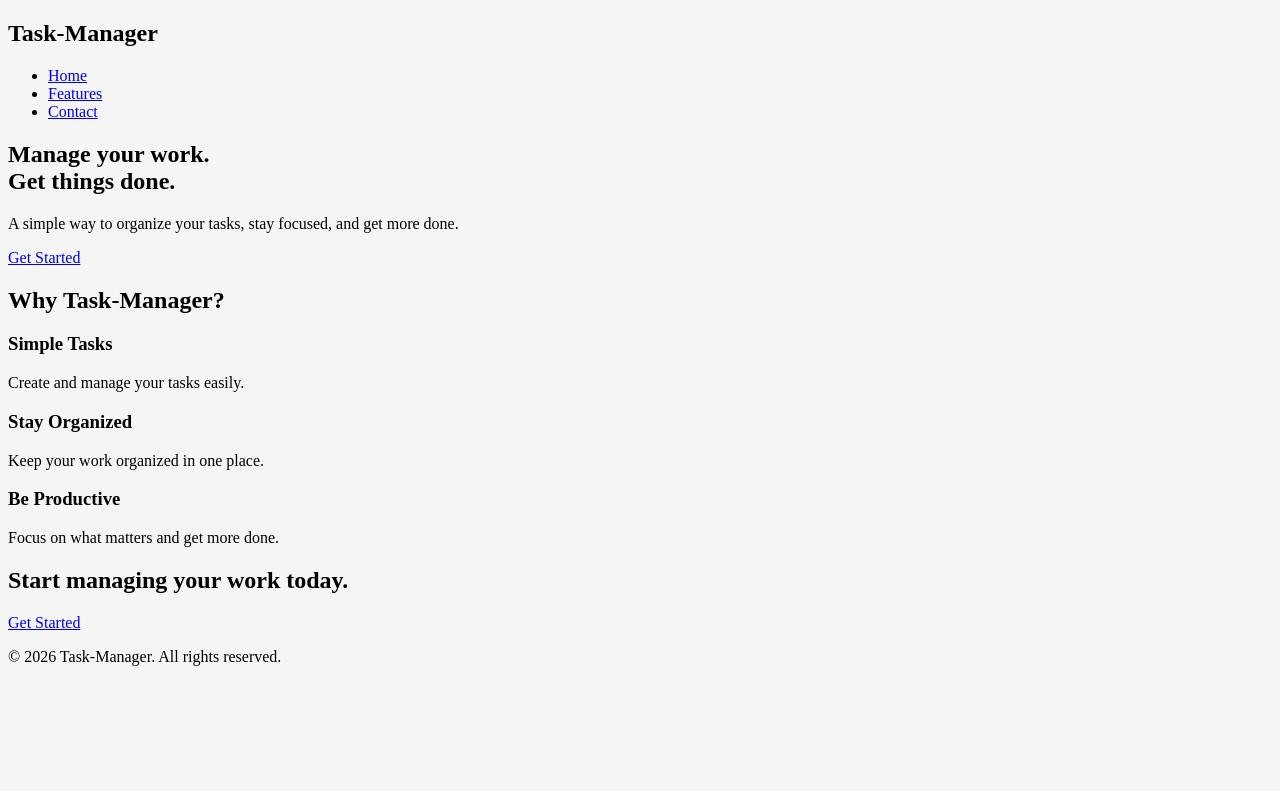
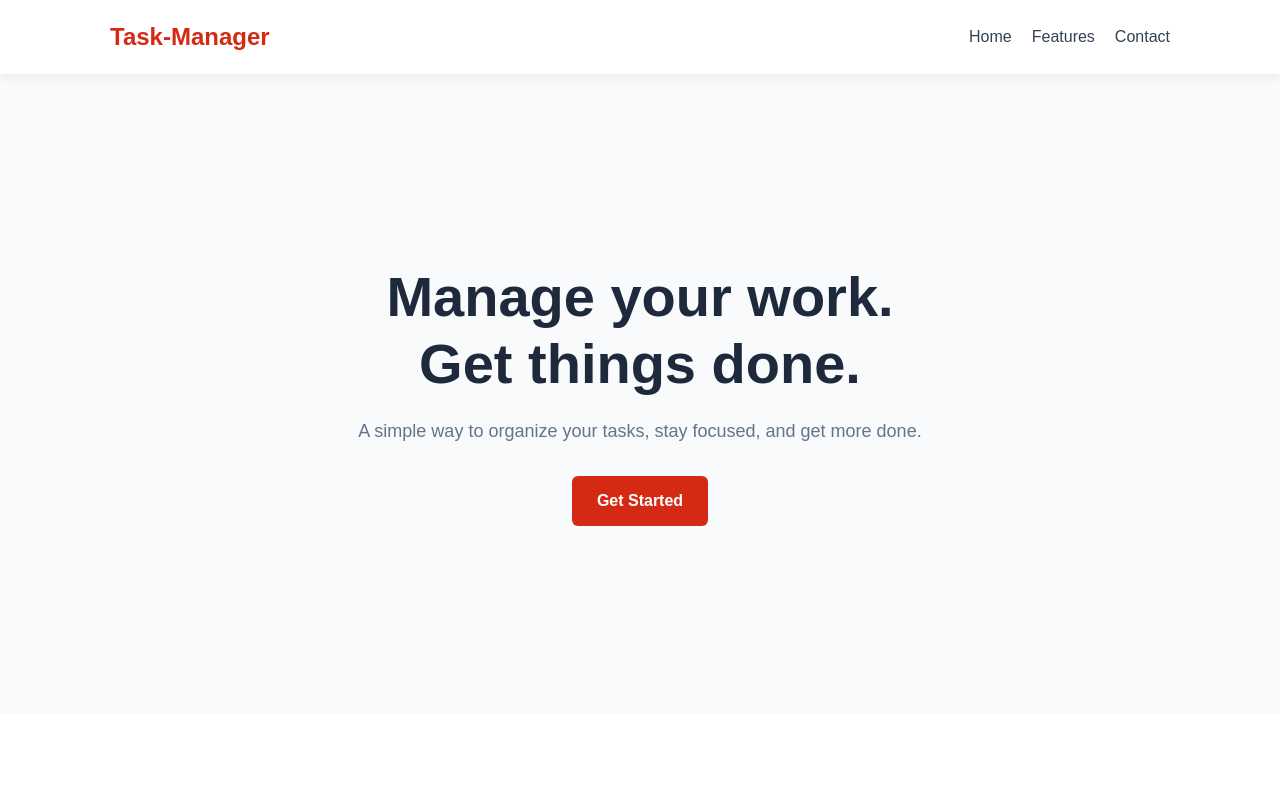
Before and after one commit to khanalsushil226-del/landing-page, a plain HTML site: page index.html in a window 1280 px wide. Shown: the top 791 px of the page. Drawn offline with Linux system fonts and the light colour scheme; a script that the page names is missing.

Commit message:
styled the page

```diff
--- a/style.css
+++ b/style.css
@@ -1,4 +1,175 @@
-body{
-    font = "poppins";
-    background-color: #f5f5f5;
+* {
+    margin: 0;
+    padding: 0;
+    box-sizing: border-box;
 }
+
+html {
+    scroll-behavior: smooth;
+}
+
+body {
+    font-family: Arial, sans-serif;
+    color: #1e293b;
+    background-color: #f8fafc;
+    line-height: 1.6;
+}
+
+header {
+    background-color: #ffffff;
+    box-shadow: 0 2px 10px rgba(0, 0, 0, 0.08);
+    position: sticky;
+    top: 0;
+    z-index: 100;
+}
+
+nav {
+    max-width: 1100px;
+    margin: auto;
+    padding: 18px 20px;
+    display: flex;
+    justify-content: space-between;
+    align-items: center;
+}
+
+nav h2 {
+    color: #d42912;
+    font-size: 24px;
+}
+
+nav ul {
+    list-style: none;
+    display: flex;
+    gap: 20px;
+}
+
+nav a {
+    text-decoration: none;
+    color: #334155;
+    font-weight: 500;
+}
+
+nav a:hover {
+    color: #d42912;
+}
+
+.hero {
+    min-height: 80vh;
+    display: flex;
+    justify-content: center;
+    align-items: center;
+    text-align: center;
+    padding: 60px 20px;
+}
+
+.hero-content {
+    max-width: 700px;
+    animation: fadeUp 1s ease;
+}
+
+.hero h1 {
+    font-size: 42px;
+    line-height: 1.2;
+    margin-bottom: 20px;
+}
+
+.hero p {
+    font-size: 18px;
+    color: #64748b;
+    margin-bottom: 30px;
+}
+
+.btn {
+    display: inline-block;
+    background-color: #d42912;
+    color: white;
+    padding: 12px 25px;
+    border-radius: 6px;
+    text-decoration: none;
+    font-weight: bold;
+    transition: 0.3s;
+}
+
+.btn:hover {
+    background-color:#d42912;
+    transform: translateY(-2px);
+}
+
+.features {
+    background-color: #ffffff;
+    padding: 80px 20px;
+    text-align: center;
+}
+
+.features > h2 {
+    font-size: 32px;
+    margin-bottom: 40px;
+}
+
+.feature-container {
+    max-width: 1100px;
+    margin: auto;
+    display: grid;
+    grid-template-columns: 1fr;
+    gap: 20px;
+}
+
+.feature-card {
+    padding: 30px;
+    background-color: #f8fafc;
+    border-radius: 10px;
+    transition: 0.3s;
+}
+
+.feature-card h3 {
+    margin-bottom: 10px;
+    font-size: 21px;
+}
+
+.feature-card p {
+    color: #64748b;
+}
+
+.feature-card:hover {
+    transform: translateY(-5px);
+    box-shadow: 0 10px 25px rgba(0, 0, 0, 0.08);
+}
+
+.cta {
+    padding: 80px 20px;
+    text-align: center;
+}
+
+.cta h2 {
+    font-size: 30px;
+    margin-bottom: 25px;
+}
+
+footer {
+    background-color: #d42912;
+    color: #cbd5e1;
+    text-align: center;
+    padding: 25px 20px;
+}
+
+@keyframes fadeUp {
+    from {
+        opacity: 0;
+        transform: translateY(30px);
+    }
+
+    to {
+        opacity: 1;
+        transform: translateY(0);
+    }
+}
+
+@media (min-width: 768px) {
+    .hero h1 {
+        font-size: 56px;
+    }
+
+    .feature-container {
+        grid-template-columns: repeat(3, 1fr);
+    }
+}
```
